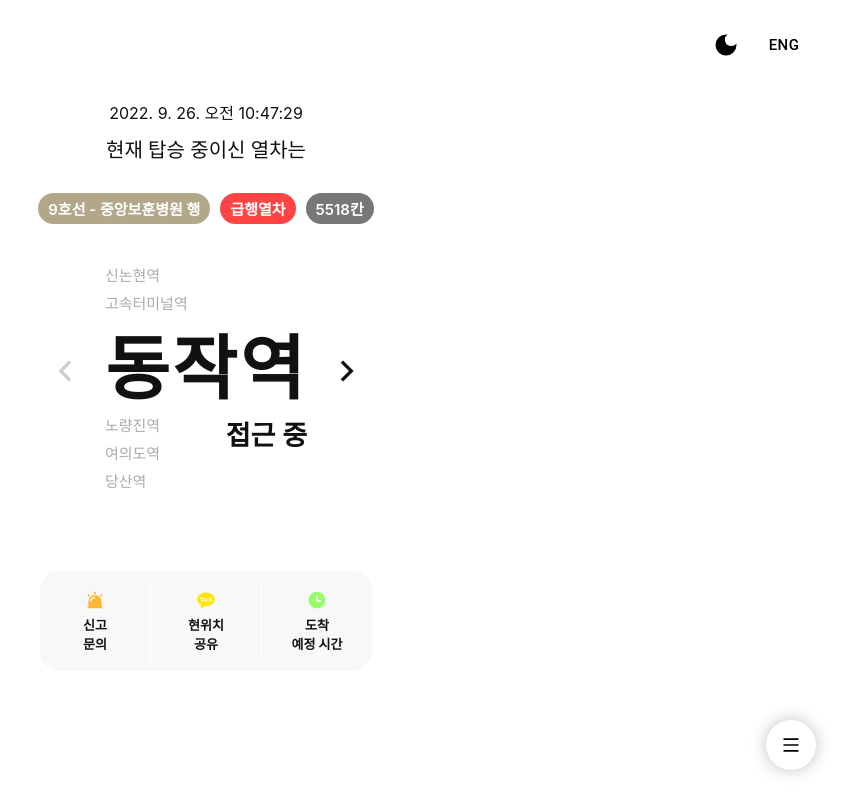
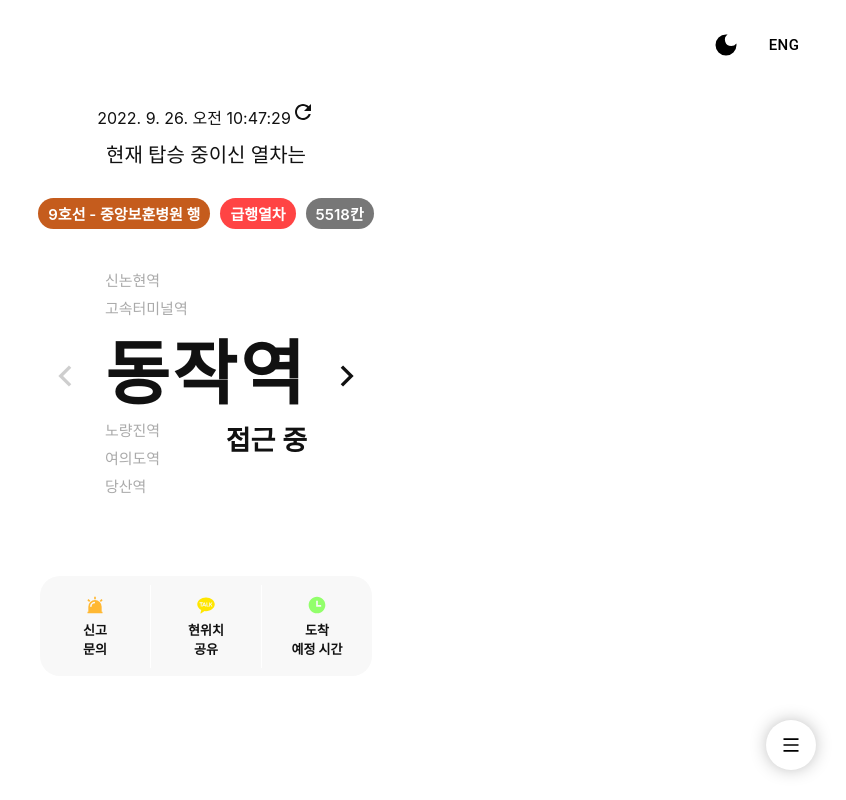
Before and after one commit to mskim9967/SUBWHERE, a React (Create React App) app: page /subway in a window 1280 px wide. Shown: the whole page, without its empty margins (434-1280 px from the left). Built offline with nearby package versions, Linux system fonts and the light colour scheme; no server answers.

Commit message:
linecolor

```diff
--- a/src/page/SubwayPage.js
+++ b/src/page/SubwayPage.js
@@ -5,19 +5,24 @@ import { axiosInstance } from '../axiosInstance';
 import Modal from '@mui/material/Modal';
 import Box from '@mui/material/Box';
 import Typography from '@mui/material/Typography';
+import RefreshIcon from '@mui/icons-material/Refresh';
 function SubwayPage({ theme, lang }) {
   const [searchParams, setSearchParams] = useSearchParams();
   const [modalOpen, setModalOpen] = useState(false);
   const [trainfo,setTrainfo]=useState([]);
-
+  const colors=["#0d3692","#33a23d","#fe5d10","#00a2d1","#8b50a4","#c55c1d","#54640d","#f14c82","#aa9872"];
+  let asd='6호선';//subwayNm으로 체크할거임
+  const linecolor=colors[asd.replace('호선','')-1]//subwayNm으로 체크할거임 get.replace~~
   const style = {
+    color: theme.gray1,
     position: 'absolute',
     top: '50%',
     left: '50%',
     transform: 'translate(-50%, -50%)',
     width: 400,
-    bgcolor: 'background.paper',
-    border: '2px solid #000',
+    bgcolor: theme.bg1,
+    border: '2px solid ',
+    bordercolor:theme.gray1,
     boxShadow: 24,
     p: 4,
     borderRadius: '20px',
@@ -29,7 +34,6 @@ function SubwayPage({ theme, lang }) {
       setTrainfo(res.data)
     });
   }, []);
-
   return (
     <div style={{ width: '100vw', padding: '100px 0px', display: 'flex', flexDirection: 'column', alignItems: 'center' }}>
       <div style={{ display: 'flex', flexDirection: 'column', alignItems: 'center' }}>
@@ -39,7 +43,11 @@ function SubwayPage({ theme, lang }) {
             eng:(new Date()).toLocaleString('en-US'),
           }[lang]
 
-        }</div>
+        }<RefreshIcon onClick={()=>
+          axiosInstance.get(`/subway?trainNo=${searchParams.get('trainNo')}&subwayNm=${searchParams.get('subwayNm')}`)
+        .then((res) => {
+          setTrainfo(res.data)
+        })}/></div>
         <div style={{ height: '10px' }} />
 
         <div style={{ fontSize: '20px', fontWeight: '500', color: theme.gray1 }}>
@@ -57,7 +65,7 @@ function SubwayPage({ theme, lang }) {
           <div
             style={{
               color: '#ffffff',
-              backgroundColor: '#B3A78A',
+              backgroundColor: linecolor,
               padding: '5px 10px',
               borderRadius: '20px',
               fontSize: '15px',
```
